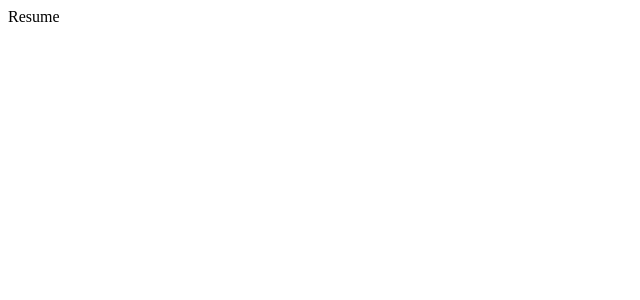
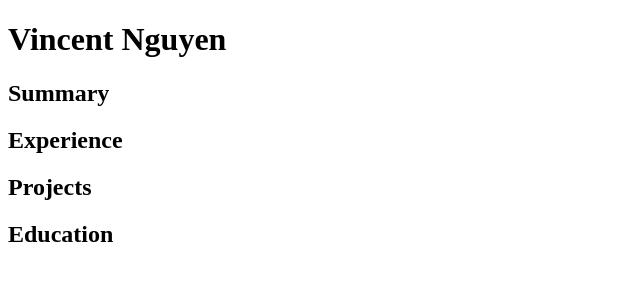
Before and after one commit to vpvnguyen/portfolio-next, a Next.js app in the folder app/: page /Resume in a window 1280 px wide. Shown: the top 300 px of the page, without its empty margins (0-640 px from the left). Built offline with nearby package versions, Linux system fonts and the light colour scheme.

Commit message:
mock layout

```diff
--- a/app/pages/Resume.js
+++ b/app/pages/Resume.js
@@ -1,3 +1,11 @@
-const Resume = () => <div>Resume</div>;
+const Resume = () => (
+    <>
+        <h1>Vincent Nguyen</h1>
+        <h2>Summary</h2>
+        <h2>Experience</h2>
+        <h2>Projects</h2>
+        <h2>Education</h2>
+    </>
+);
 
 export default Resume;
```
